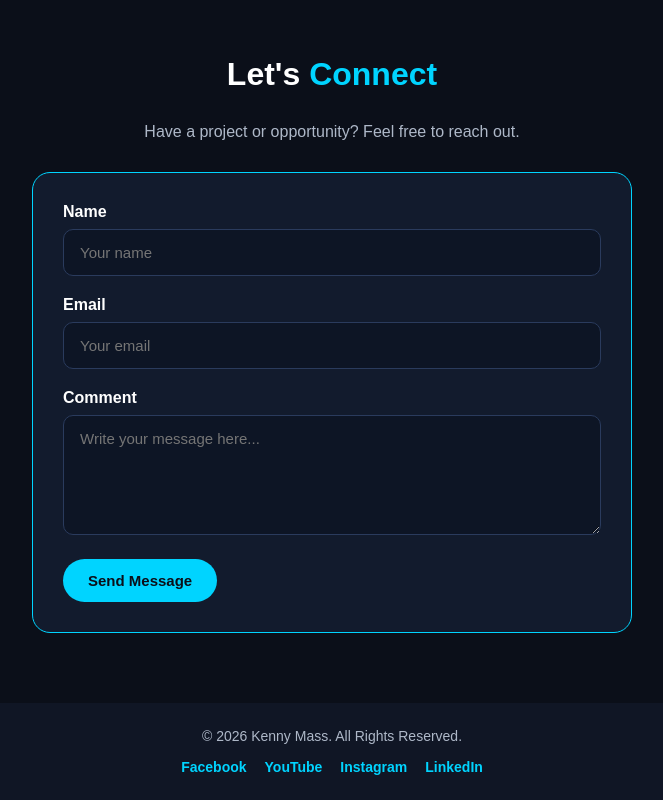
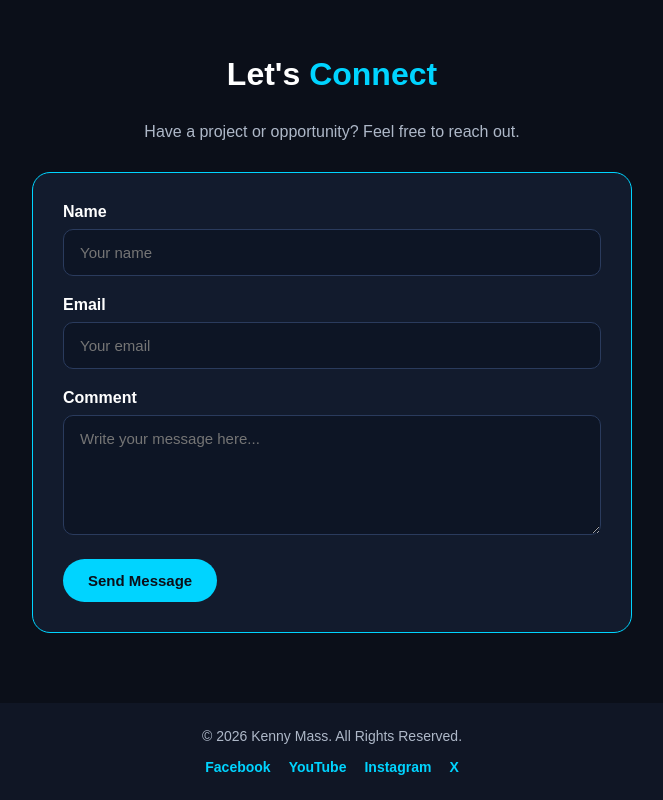
Before and after one commit to kenniesinyinza/KMass, a plain HTML site: page index.html in a window 1280 px wide. Shown: the part 1318-2118 px from the top of the page, without its empty margins (308-971 px from the left). Drawn offline with Linux system fonts and the light colour scheme.

Commit message:
FOOOTER  LINKED IN TO X

```diff
--- a/index.html
+++ b/index.html
@@ -117,7 +117,7 @@
             <a href="https://www.facebook.com/KennyMasstwo?mibextid=ZbWKwL" target="_blank" aria-label="Facebook">Facebook</a>
             <a href="https://youtube.com/@kennymass_kms?si=hwb32vgztJAgPHDx" target="_blank" aria-label="YouTube">YouTube</a>
             <a href="https://www.instagram.com/kennymass2?lqvp=MXV5dWgxamk3NzFjYg==" target="_blank" aria-label="Instagram">Instagram</a>
-            <a href="https://linkedin.com" target="_blank" aria-label="LinkedIn">LinkedIn</a>
+            <a href="https://x.com/Kenny_Mass2" target="_blank" aria-label="X">X</a>
         </div>
     </footer>
 
```
